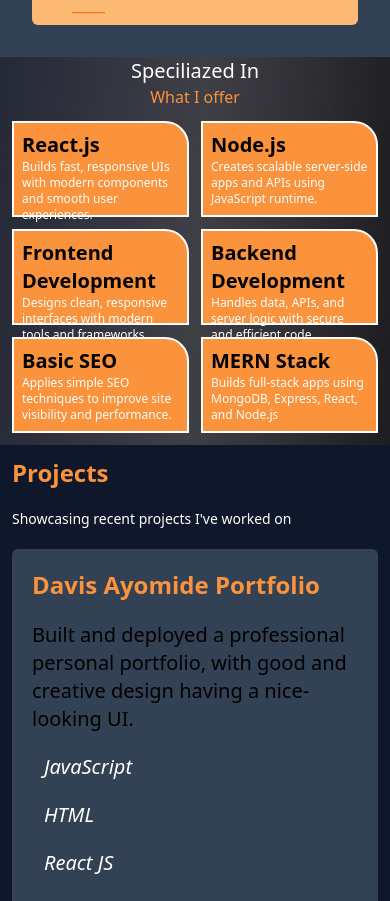
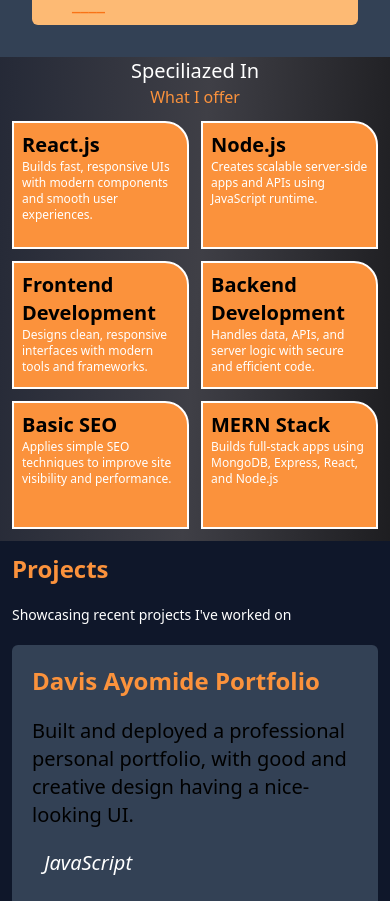
Before and after one commit to lucid-techwrld/mainPortfolio, a React (Vite) app: page / in a window 390 px wide. Shown: the part 3165-4066 px from the top of the page. Built offline with nearby package versions, Linux system fonts and the light colour scheme.

Commit message:
increase offerCard height again

```diff
--- a/src/components/offerCard.jsx
+++ b/src/components/offerCard.jsx
@@ -3,10 +3,10 @@ import React from 'react'
 const OfferCard = ({ head, icon, text }) => {
   return (
     <>
-      <div className='w-full h-24 bg-orange-400 border-2 border-white p-2 rounded-se-3xl text-sm md:text-xl lg:text-xl relative text-white hover:-translate-y-1 transition-all'>
+      <div className='w-full h-32 flex flex-col bg-orange-400 border-2 border-white p-2 rounded-se-3xl text-sm md:text-xl lg:text-xl relative text-white hover:-translate-y-1 transition-all'>
         <div className=''>
           <h2 className='font-bold text-xl text-black'>{head}</h2>
-          <p className='text-xs lg:text-sm'>{text}</p>
+          <p className='flex-1 text-xs lg:text-sm'>{text}</p>
         </div>
       </div>
     </>
```
